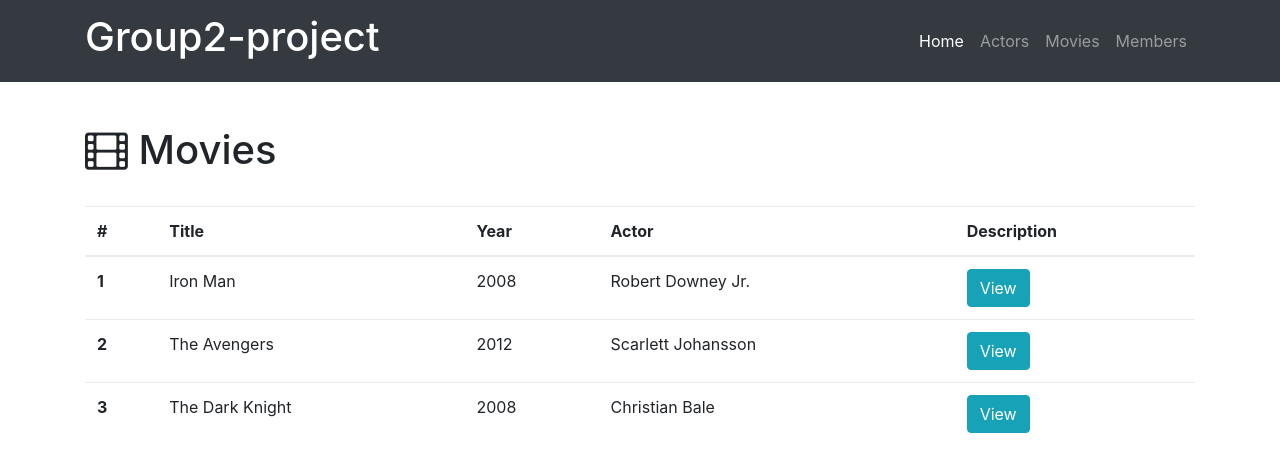
After one commit to daveharsi/Group2-Project, a Flask app: page /movies in a window 1280 px wide. The commit adds this page. Shown: the top 472 px of the page. Run offline with Flask 2, Linux system fonts and the light colour scheme; data comes from the database, SQL or seed files in the repository; both versions use the stored data as it was after the commit; some libraries are stand-ins or nearby versions.

Commit message:
Added Database

```diff
--- a/movie.py
+++ b/movie.py
@@ -1,10 +1,52 @@
-from flask import Flask, render_template
+import os
+from flask import Flask, session, render_template, request, flash, redirect, url_for, jsonify
+from flask_sqlalchemy import SQLAlchemy
+
 app = Flask(__name__)
+app.config['SECRET_KEY'] = 'this is the secret key'
+
+# SQLAlchemy
+basedir = os.path.abspath(os.path.dirname(__file__))
+app.config['SQLALCHEMY_DATABASE_URI'] = 'sqlite:///' + os.path.join(basedir, 'data.sqlite')
+db = SQLAlchemy(app)
+
+
+# database tables
+class Actor(db.Model):
+    __tablename__ = 'actors'
+    id = db.Column(db.Integer, primary_key=True)
+    name = db.Column(db.String(64))
+    age = db.Column(db.Text)
+    gender = db.Column(db.Text)
+    movies = db.relationship('Movie', backref='actor', cascade="delete")
+
+
+class Movie(db.Model):
+    __tablename__ = 'movies'
+    id = db.Column(db.Integer, primary_key=True)
+    title = db.Column(db.String(256))
+    year = db.Column(db.Integer)
+    description = db.Column(db.Text)
+    actor_id = db.Column(db.Integer, db.ForeignKey('actors.id'))
+
 
 @app.route('/')
 def index():
     return render_template('index.html')
 
+
+@app.route('/actors')
+def show_all_actors():
+    actors = Actor.query.all()
+    return render_template('actor-all.html', actors=actors)
+
+
+@app.route('/movies')
+def show_all_movies():
+    movies = Movie.query.all()
+    return render_template('movie-all.html', movies=movies)
+
+
 @app.route('/members')
 def about():
     return render_template('members.html')
--- a/templates/home.html
+++ b/templates/home.html
@@ -37,6 +37,12 @@
              </a>
           </li>
           <li class="nav-item">
+              <a class="nav-link" href="/actors">Actors</a>
+            </li>
+            <li class="nav-item">
+              <a class="nav-link" href="/movies">Movies</a>
+            </li>
+          <li class="nav-item">
             <a class="nav-link" href="/members">Members</a>
           </li>
         </ul>
--- /dev/null
+++ b/templates/movie-all.html
@@ -0,0 +1,70 @@
+<!DOCTYPE html>
+
+{% extends "home.html"%}
+{% block title %}Movies{% endblock %}
+{% block head%}
+  {{ super() }}
+{% endblock%}
+{% block page_content%}
+
+
+<!-- Page Content -->
+<div class="container">
+<br><h1 class="mt-5"> <i class="fa fa-film" aria-hidden="true"></i> Movies</h1>
+    <div class="row bottom-margin">
+    </div>
+    <br>{% if movies %}
+      <table class="table">
+        <thead>
+          <tr>
+            <th>#</th>
+            <th>Title</th>
+            <th>Year</th>
+            <th>Actor</th>
+            <th>Description</th>
+          </tr>
+        </thead>
+        <tbody>
+          {% for movie in movies %}
+          <tr>
+              <th scope="row">{{movie.id}}</th>
+              <td>{{movie.title}}</td>
+              <td>{{movie.year}}</td>
+              <td>{{movie.actor.name}}</td>
+              <td>
+              <!--  view description button trigger modal -->
+              <button type="button" class="btn btn-info" data-toggle="modal" data-target="#{{movie.id}}">View</button>
+
+              <!-- Modal -->
+              <div class="modal fade" id="{{movie.id}}" tabindex="-1" role="dialog">
+                <div class="modal-dialog" role="document">
+                  <div class="modal-content">
+                    <div class="modal-header">
+                      <h5 class="modal-title">{{movie.title}}</h5>
+                      <button type="button" class="close" data-dismiss="modal" aria-label="Close">
+                        <span aria-hidden="true">&times;</span>
+                      </button>
+                    </div>
+                    <div class="modal-body">
+                      {{movie.description}}
+                    </div>
+                    <div class="modal-footer">
+                      <button type="button" class="btn btn-secondary" data-dismiss="modal">Close</button>
+                    </div>
+                  </div>
+                </div>
+              </div>
+              </td>
+          </tr>
+
+          {% endfor%}
+        </tbody>
+      </table>
+    {% else %}
+      <h3>There are no movies in the database yet.</h3>
+    {% endif %}
+</div>
+
+
+
+{% endblock%}
```
Also changed, not shown: manage.py (+16 -2 lines), templates/actor-all.html (added, +38 -0 lines), README.md, data.sqlite (added).
